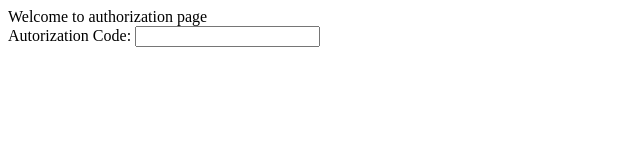
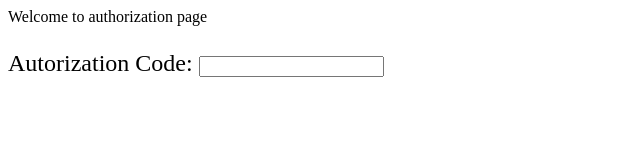
Before and after one commit to ahampuram/apapi, a plain HTML site: page index.html in a window 1280 px wide. Shown: the whole page, without its empty margins (0-640 px from the left). Drawn offline with Linux system fonts and the light colour scheme.

Commit message:
change f font size

```diff
--- a/index.html
+++ b/index.html
@@ -14,8 +14,10 @@
 	<body onload="GetCode()">
 		Welcome to authorization page
 		<div>
+		<p style="font-size: x-large">
 		<label for="fname">Autorization Code:</label>
 		<input type="text" id="code" name="code"><br><br>
+		</p>
 	</div>
 	</body>
 </html>
```
